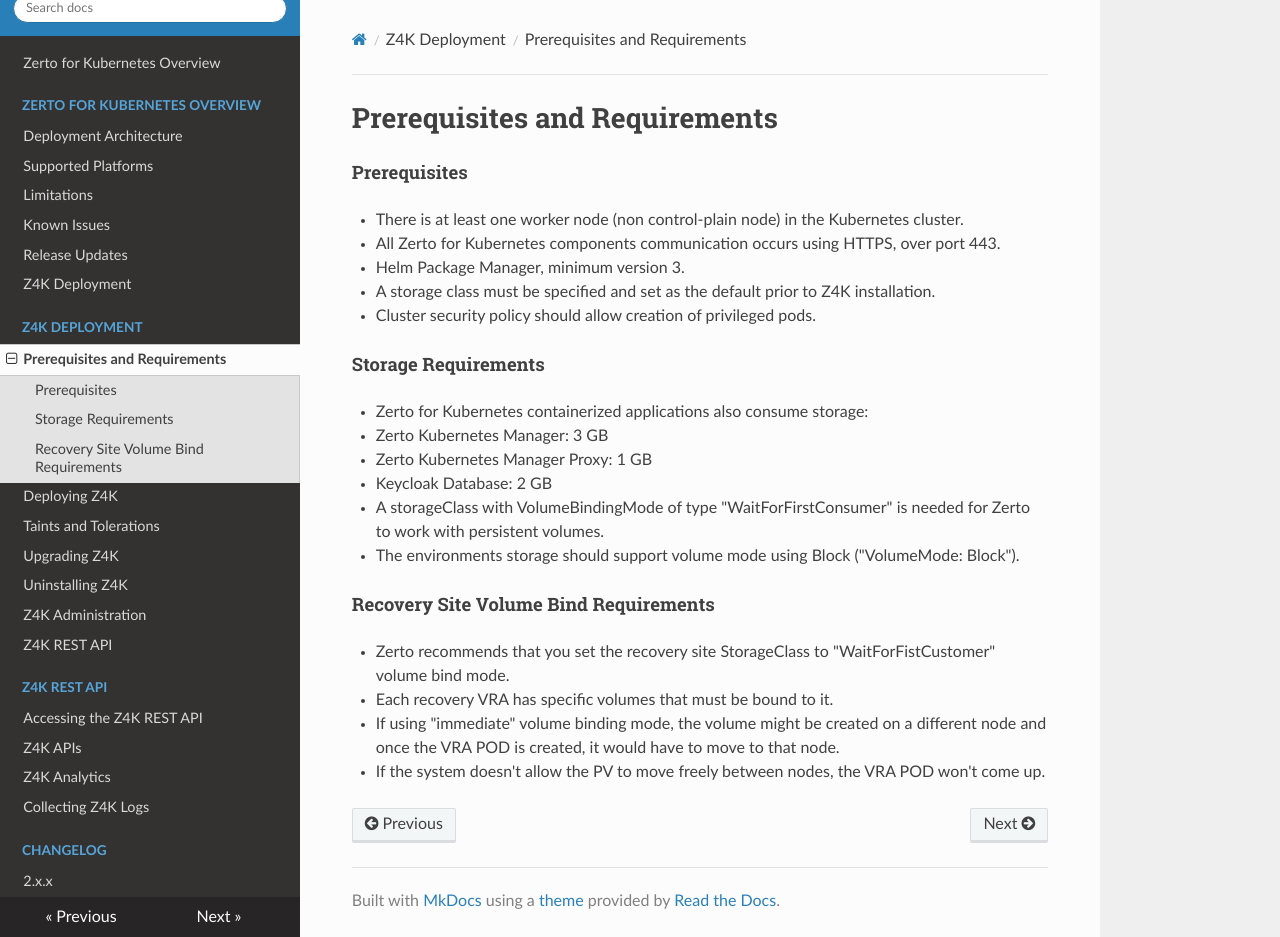
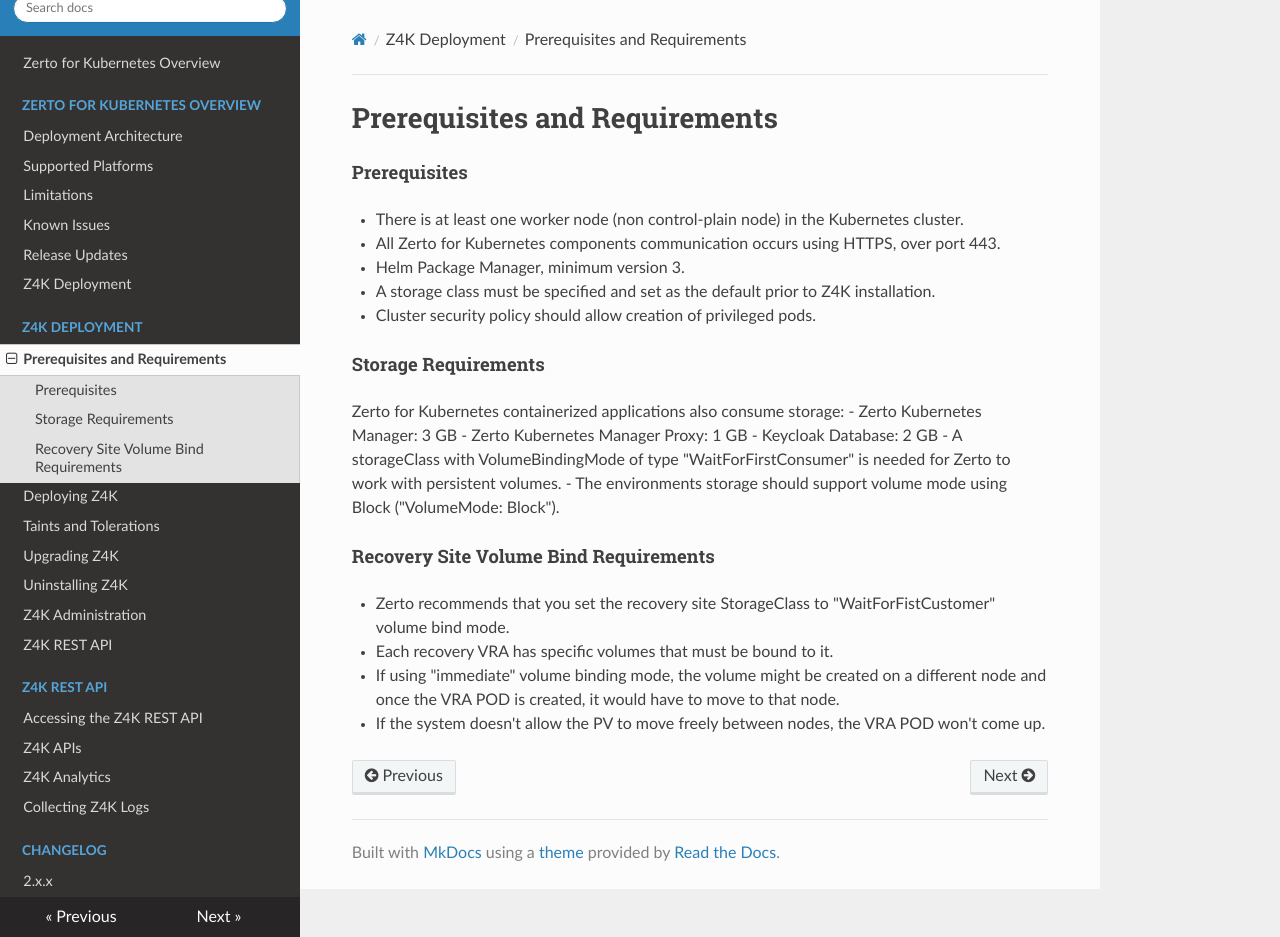
Before and after one commit to ZertoPublic/Z4K, an MkDocs documentation site: the page built from docs/PrerequisitesAndRequirements.md, in a window 1280 px wide and 937 px high. Built offline with MkDocs 1.6.1, drawn with Linux system fonts in a browser that asks for light colours.

```diff
--- a/docs/PrerequisitesAndRequirements.md
+++ b/docs/PrerequisitesAndRequirements.md
@@ -12,12 +12,12 @@
 
 #### Storage Requirements
 
--	Zerto for Kubernetes containerized applications also consume storage:
-   - Zerto Kubernetes Manager: 3 GB
-   - Zerto Kubernetes Manager Proxy: 1 GB
-   - Keycloak Database: 2 GB
-   - A storageClass with VolumeBindingMode of type "WaitForFirstConsumer" is needed for Zerto to work with persistent volumes.
-   - The environments storage should support volume mode using Block ("VolumeMode: Block").
+Zerto for Kubernetes containerized applications also consume storage:
+ - Zerto Kubernetes Manager: 3 GB
+ - Zerto Kubernetes Manager Proxy: 1 GB
+ - Keycloak Database: 2 GB
+ - A storageClass with VolumeBindingMode of type "WaitForFirstConsumer" is needed for Zerto to work with persistent volumes.
+ - The environments storage should support volume mode using Block ("VolumeMode: Block").
 
 
 #### Recovery Site Volume Bind Requirements
```
